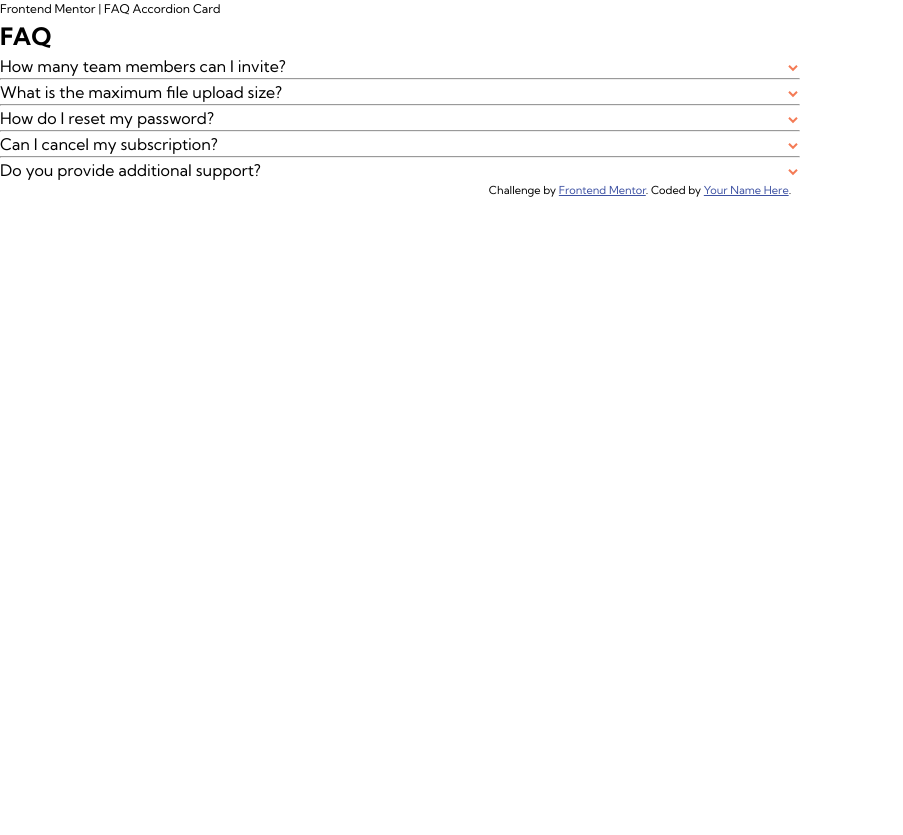
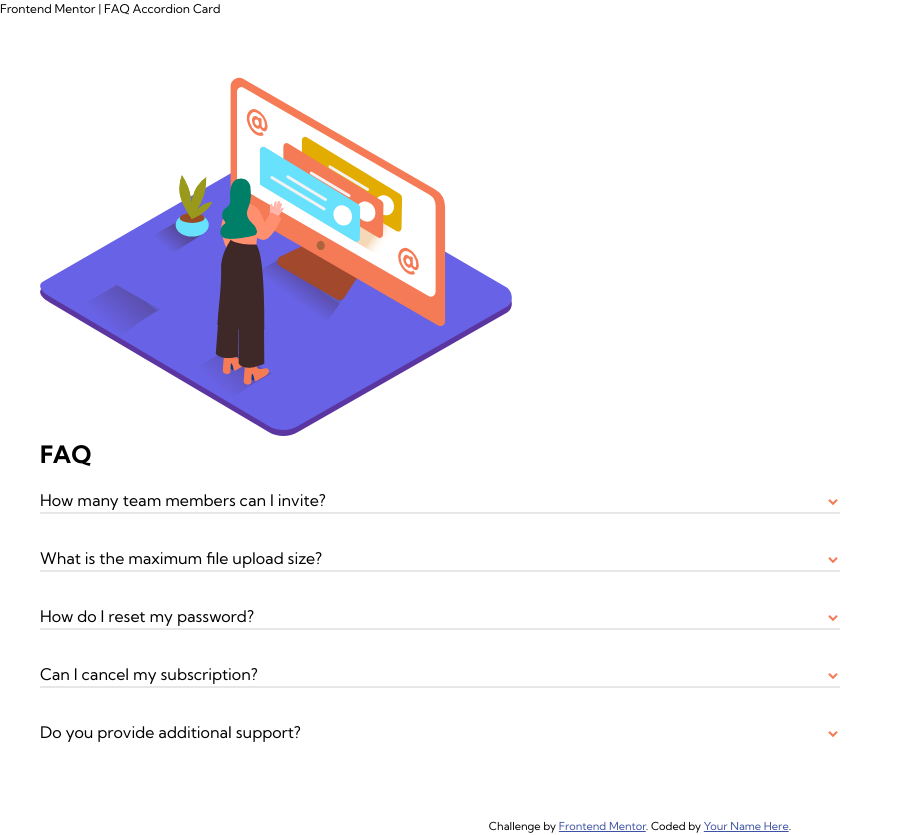
Before and after one commit to sil3ntr/fem-faq-accordian-card, a plain HTML site: page index.html in a window 1280 px wide. Shown: the whole page, without its empty margins (0-903 px from the left). Before the commit the page ends 800 px from the top, so only its background shows below. Drawn offline with Linux system fonts and the light colour scheme.

Commit message:
created card container and added svg graphic

```diff
--- a/index.html
+++ b/index.html
@@ -12,6 +12,10 @@
 </head>
 <body>
   <main>
+  <div class="card">
+    <div class="graphics">
+      <img src="./images/illustration-woman-online-desktop.svg" alt="illustration of a woman">
+    </div>
     <div class="accordion">
       <h1>FAQ</h1>
     <div class="container">
@@ -20,18 +24,18 @@
         team members for the Premium plan.</div>
       <hr>
     </div>
-<div class="container">
+    <div class="container">
       <div class="label">What is the maximum file upload size?</div>
         <div class="content">No more than 2GB. All files in your account must fit your allotted storage space. </div>
       <hr>
     </div>
-<div class="container">
+    <div class="container">
       <div class="label">How do I reset my password?</div>
         <div class="content">Click “Forgot password” from the login page or “Change password” from your profile page.
           A reset link will be emailed to you.</div>
         <hr>
       </div>
-<div class="container">
+    <div class="container">
       <div class="label">Can I cancel my subscription?</div>
         <div class="content">Yes! Send us a message and we’ll process your request no questions asked. </div>
         <hr>
@@ -41,6 +45,7 @@
         <div class="content">Chat and email support is available 24/7. Phone lines are open during normal business hours. </div>
       </div>
   </div>
+</div>
 </main>
   <script src="app.js" type="text/javascript"></script>
 </body>
--- a/styles.css
+++ b/styles.css
@@ -5,6 +5,7 @@
 */
 *, *::before, *::after {
     box-sizing: border-box;
+    --light-grayish-blue: hsl(240, 5%, 91%);
   }
   /*
     2. Remove default margin
@@ -55,14 +56,26 @@
     isolation: isolate;
   }
 
+main {
+  display: flex;
+  justify-content: center;
+  align-items: center;
+  height: 100vh;
+  height: 100dvh;
+}
+
+hr {
+  border: 1px solid var(--light-grayish-blue);
+}
+
 .card {
-  display: flex;
-  justify-content: 100vd;
+  width: 1200px;
 }
 
 .container {
     position: relative;
     max-width: 50rem;
+    padding-block: 1rem;
 }
 .accordion .label::before {
   content: url('./images/icon-arrow-down.svg');
@@ -72,11 +85,10 @@
   right: 2px;
 }
 
-.accordion .container.active .label {
+.accordion .container.active .label::before {
   content: url('./images/icon-arrow-down.svg');
   position: absolute;
   font-size: 1rem;
-  top: 0%;
   right: 2px;
   transform: rotate(180deg);
 }
@@ -95,7 +107,11 @@
 }
 
 .accordion .container.active .content {
-    height: 5rem;
+    height: auto;
+}
+
+.accordion .container.active .label {
+  font-weight: 700;
 }
 
 
```
